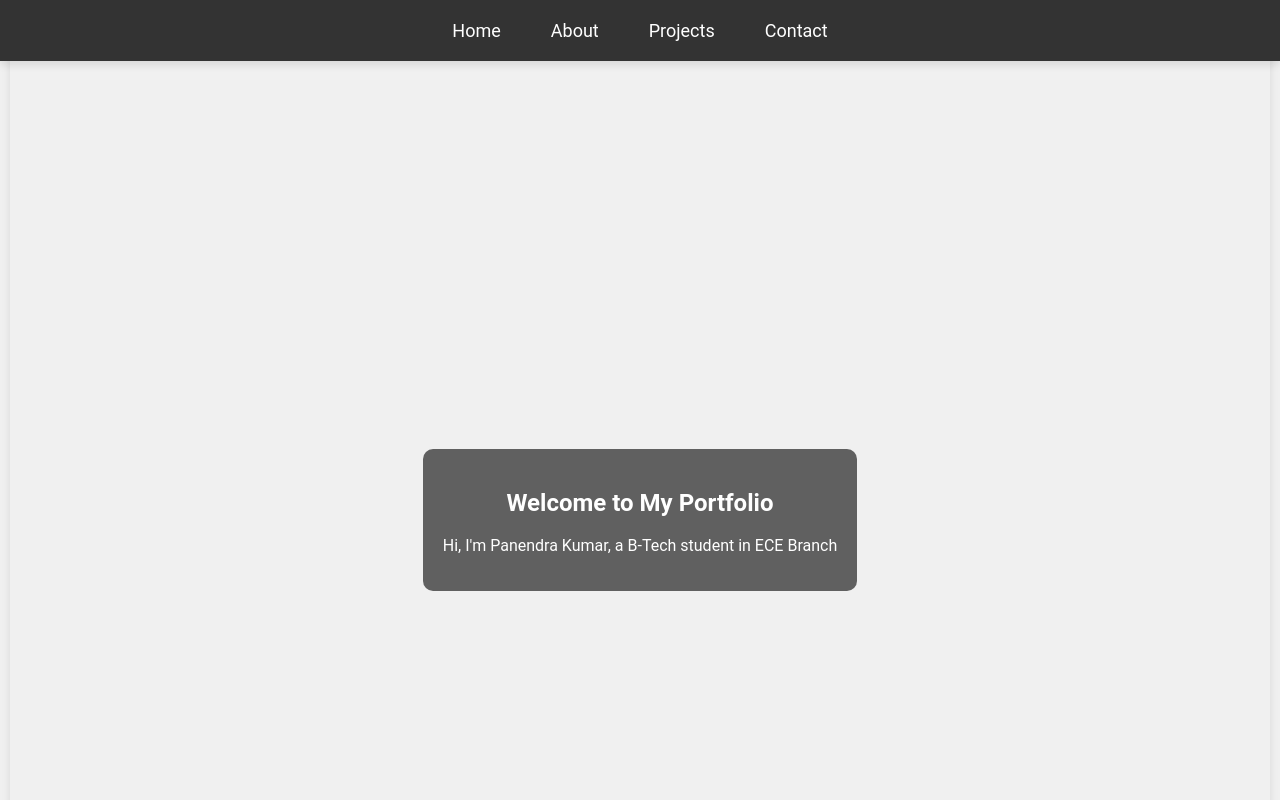
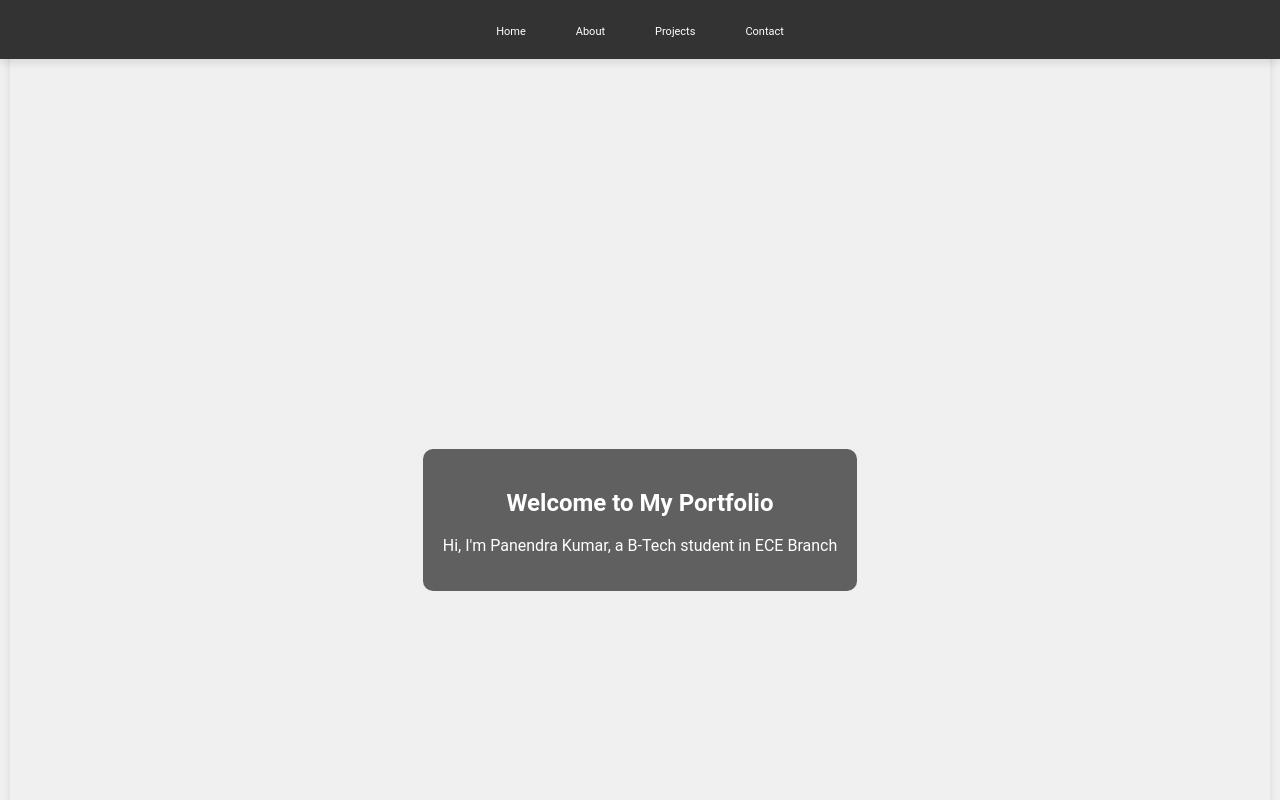
Before and after one commit to Panendrakumar/portfolio, a plain HTML site: page index.html in a window 1280 px wide. Shown: the top 800 px of the page. Drawn offline with Linux system fonts and the light colour scheme.

Commit message:
Update index.html

```diff
--- a/index.html
+++ b/index.html
@@ -39,7 +39,7 @@
         nav ul li a {
             color: white;
             text-decoration: none;
-            font-size: 18px;
+            font-size: 11px;
             padding: 5px 10px;
             transition: background 0.3s, color 0.3s;
         }
```
